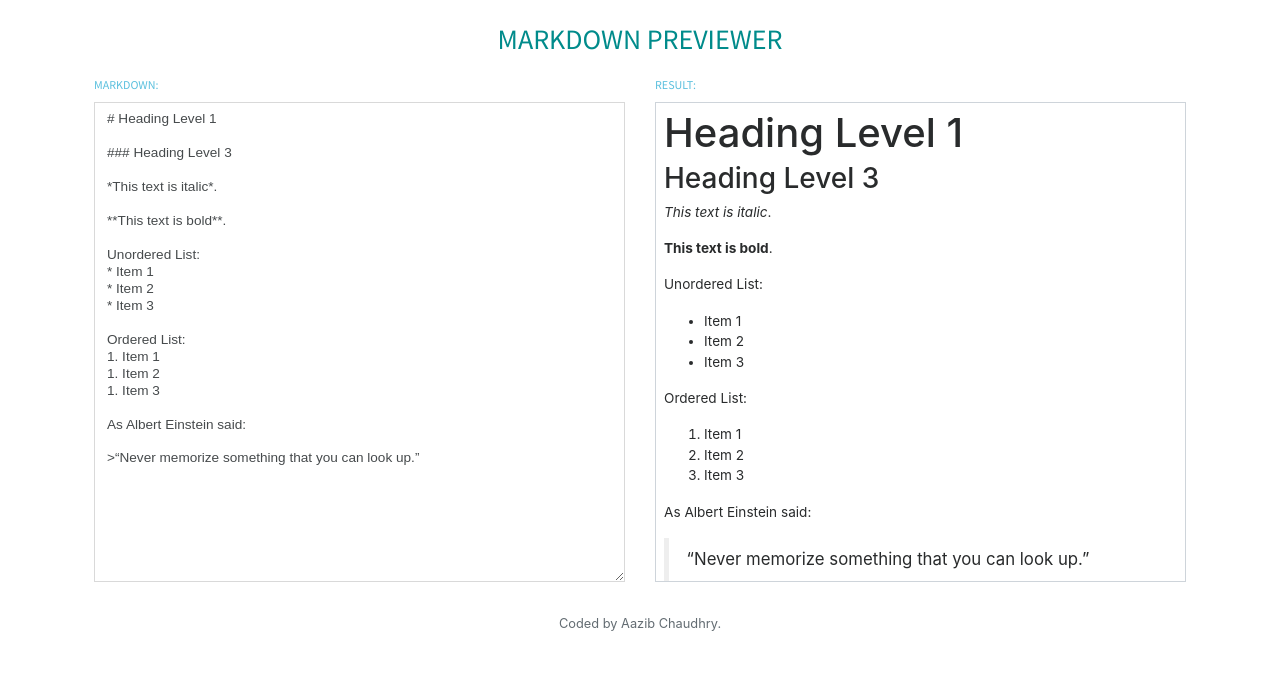
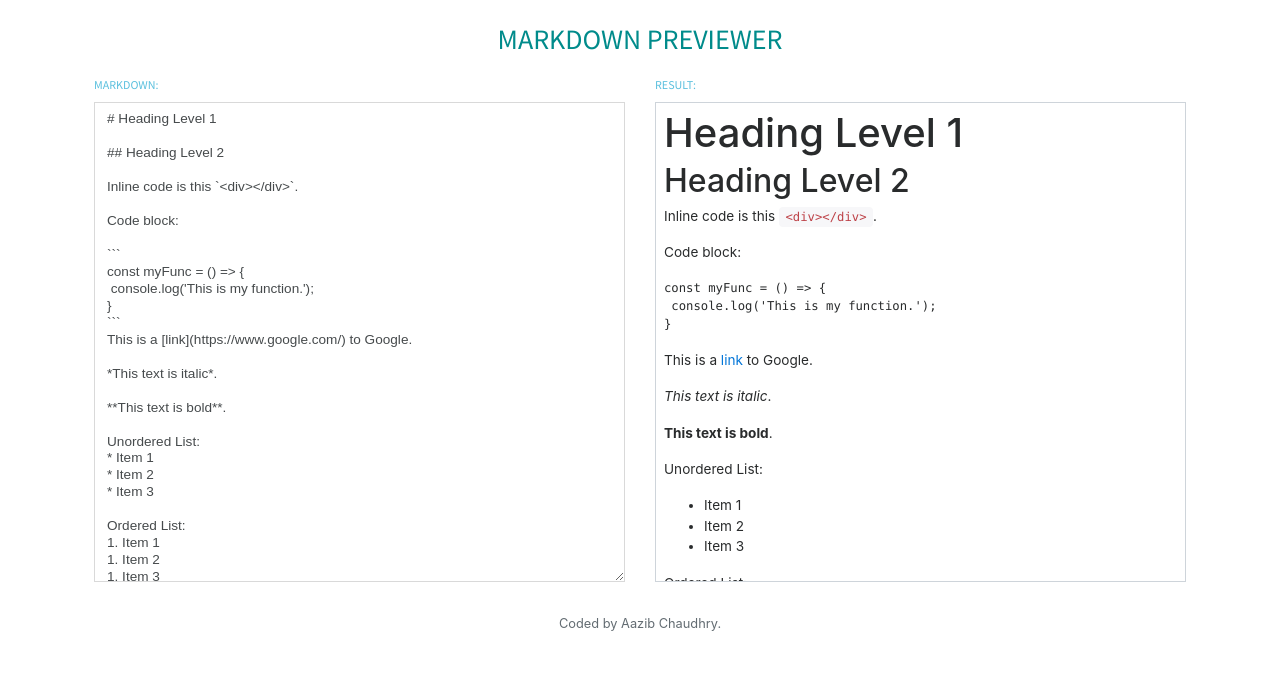
Before and after one commit to aazibch/markdown-previewer, a React app: page / in a window 1280 px wide. Built offline with nearby package versions, Linux system fonts and the light colour scheme.

Commit message:
Edit project to conform to FCC's new User Stories

````diff
--- a/public/index.html
+++ b/public/index.html
@@ -37,5 +37,7 @@
       To begin the development, run `npm start` or `yarn start`.
       To create a production bundle, use `npm run build` or `yarn build`.
     -->
+
+    <script src="https://cdn.freecodecamp.org/testable-projects-fcc/v1/bundle.js"></script>
   </body>
 </html>
--- a/src/components/MainContent/Input.js
+++ b/src/components/MainContent/Input.js
@@ -1,10 +1,17 @@
 import React from 'react';
 
 const input = (props) => (
-    <div className="form-group">
-        <label className="text-uppercase text-info" htmlFor="markdown-textarea">Markdown:</label>
-        <textarea id="markdown-textarea" className="form-control rounded-0" value={props.markdownContent} onChange={props.changed}></textarea>
-    </div>
-)
+  <div className="form-group">
+    <label className="text-uppercase text-info" htmlFor="editor">
+      Markdown:
+    </label>
+    <textarea
+      id="editor"
+      className="form-control rounded-0"
+      value={props.markdownContent}
+      onChange={props.changed}
+    ></textarea>
+  </div>
+);
 
 export default input;
--- a/src/components/MainContent/MainContent.js
+++ b/src/components/MainContent/MainContent.js
@@ -4,19 +4,24 @@ import Result from './Result';
 
 class MainContent extends Component {
   state = {
-        markdownContent: "# Heading Level 1\r\n\r\n### Heading Level 3\r\n\r\n*This text is italic*.\r\n\r\n**This text is bold**.\r\n\r\nUnordered List:\r\n* Item 1\r\n* Item 2\r\n* Item 3\r\n\r\nOrdered List:\r\n1. Item 1\r\n1. Item 2\r\n1. Item 3\r\n\r\nAs Albert Einstein said:\r\n\r\n>\u201CNever memorize something that you can look up.\u201D"
-    }
+    // markdownContent: "# Heading Level 1\r\n\r\n### Heading Level 3\r\n\r\n*This text is italic*.\r\n\r\n**This text is bold**.\r\n\r\nUnordered List:\r\n* Item 1\r\n* Item 2\r\n* Item 3\r\n\r\nOrdered List:\r\n1. Item 1\r\n1. Item 2\r\n1. Item 3\r\n\r\nAs Albert Einstein said:\r\n\r\n>\u201CNever memorize something that you can look up.\u201D",
+    markdownContent:
+      '# Heading Level 1\r\n\r\n## Heading Level 2\r\n\r\nInline code is this `<div></div>`.\r\n\r\nCode block:\r\n\r\n```\r\nconst myFunc = () => {\r\n console.log(\'This is my function.\');\r\n}\r\n```\r\nThis is a [link](https://www.google.com/) to Google.\r\n\r\n*This text is italic*.\r\n\r\n**This text is bold**.\r\n\r\nUnordered List:\r\n* Item 1\r\n* Item 2\r\n* Item 3\r\n\r\nOrdered List:\r\n1. Item 1\r\n1. Item 2\r\n1. Item 3\r\n\r\nAs Albert Einstein said:\r\n\r\n>\u201CNever memorize something that you can look up.\u201D\r\n\r\nThis is the Tesla logo:\r\n\r\n![Logo of Tesla Motors](https://res.cloudinary.com/aazibch/image/upload/c_scale,w_245/v1632564002/Project%20Files/Markdown%20Previewer/tesla-logo.png "Logo of Tesla Motors")'
+  };
 
   markdownChangeHandler = (event) => {
-      this.setState({markdownContent: event.target.value});
-    }
+    this.setState({ markdownContent: event.target.value });
+  };
 
   render() {
     return (
       <main className="mb-3">
         <div className="row">
           <div className="col-md-6">
-                        <Input markdownContent={this.state.markdownContent} changed={this.markdownChangeHandler} />
+            <Input
+              markdownContent={this.state.markdownContent}
+              changed={this.markdownChangeHandler}
+            />
           </div>
           <div className="col-md-6">
             <Result markdownContent={this.state.markdownContent} />
@@ -25,7 +30,6 @@ class MainContent extends Component {
       </main>
     );
   }
-
 }
 
 export default MainContent;
--- a/src/components/MainContent/Result.js
+++ b/src/components/MainContent/Result.js
@@ -1,15 +1,19 @@
 import React from 'react';
 
 const result = (props) => {
-    const marked = require("marked");
+  const marked = require('marked');
   const convertedHtml = marked(props.markdownContent);
 
   return (
     <div>
       <label className="text-uppercase text-info">Result:</label>
-            <div id="result-content" className="p-2" dangerouslySetInnerHTML={{__html: convertedHtml}}></div>
+      <div
+        id="preview"
+        className="p-2"
+        dangerouslySetInnerHTML={{ __html: convertedHtml }}
+      ></div>
     </div>
   );
-}
+};
 
 export default result;
--- a/src/index.scss
+++ b/src/index.scss
@@ -31,12 +31,12 @@ blockquote {
     font-family: $primary-font;
 }
 
-#markdown-textarea {
+#editor {
     font-size: $contentbox-fontsize;
     height: $contentbox-height;
 }
 
-#result-content {
+#preview {
     height: $contentbox-height;
     border: 1px solid #ced4da;
     background: #fff;
````
Also changed, not shown: src/index.css, 1 other file. Lines whose indentation alone changed are shown as unchanged.
